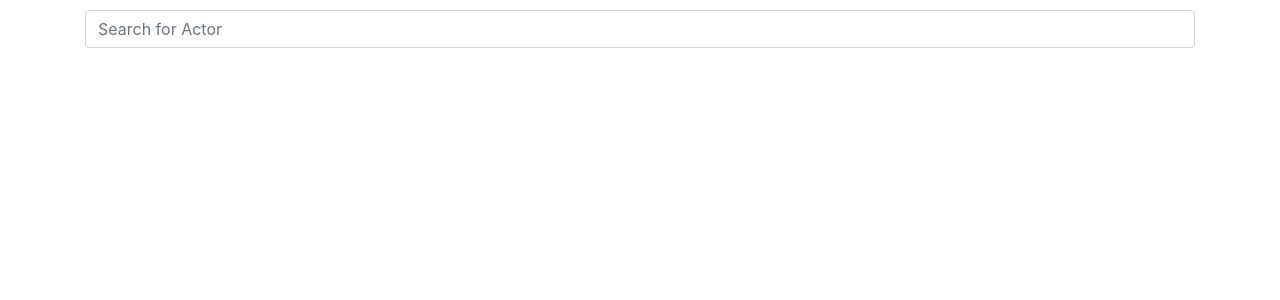
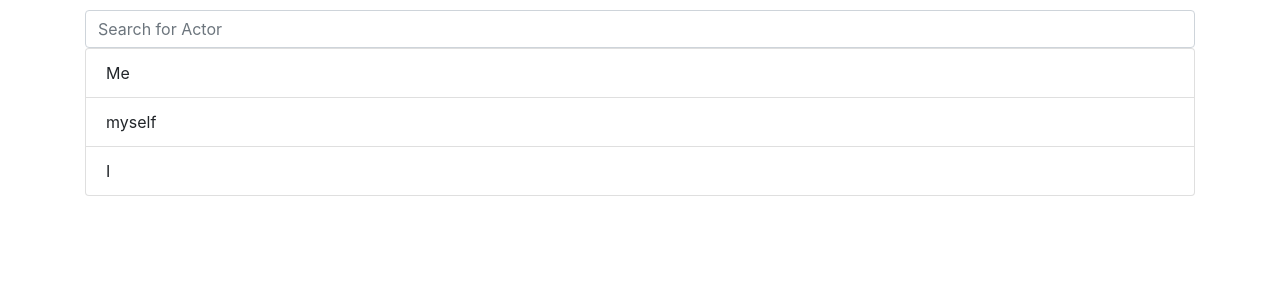
Before and after one commit to skarlinski/search-box-tmdb, a React (Create React App) app: page / in a window 1280 px wide. Shown: the top 300 px of the page. Built offline with nearby package versions, Linux system fonts and the light colour scheme.

Commit message:
Made results arrive through props

```diff
--- a/src/components/ActorsPage.js
+++ b/src/components/ActorsPage.js
@@ -4,9 +4,10 @@ import './ActorsPage.css'
 
 class ActorsPage extends React.Component{
     render(){
+        const resultArray = ['Me','myself','I']
         return (
             <div className="c-actors-page">
-                <LiveSearchBox placeholderText="Search for Actor"/>
+                <LiveSearchBox placeholderText="Search for Actor" results={resultArray}/>
             </div>
         )
     }
--- a/src/components/LiveSearchBox.js
+++ b/src/components/LiveSearchBox.js
@@ -1,5 +1,5 @@
 import React from 'react'; // Every file that uses React.Component needs to import this
-import { Form } from 'react-bootstrap';
+import { Form, ListGroup } from 'react-bootstrap';
 import './LiveSearchBox.css';
 
 // This component is a GENERIC search box that shows results immediatly when the
@@ -29,10 +29,15 @@ class LiveSearchBox extends React.Component{
         // Extract variables from an object
         const {placeholderText} = this.props;
         //const {searchText} = this.state;
-
+        const resultsElements = this.props.results.map((item, index) => {
+            return <ListGroup.Item key={index}>{item}</ListGroup.Item>
+        })
         return (
             <div className="c-live-search-box">
                <Form.Control type="search" placeholder={placeholderText} />
+                <ListGroup>
+                    {resultsElements}
+                </ListGroup>
             </div>
         )
     }
```
Also changed, not shown: 1 other file (tests, documents, lock files or other folders).
